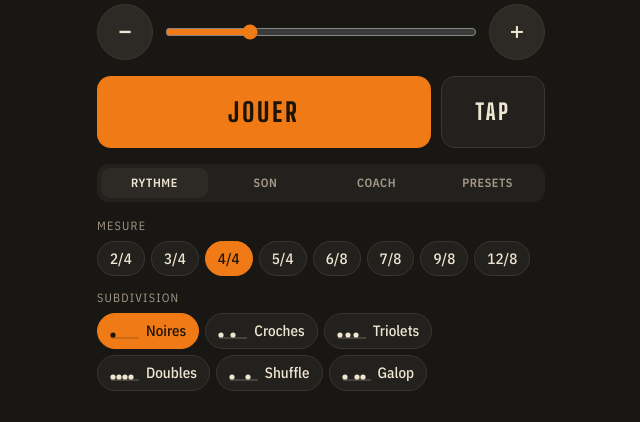
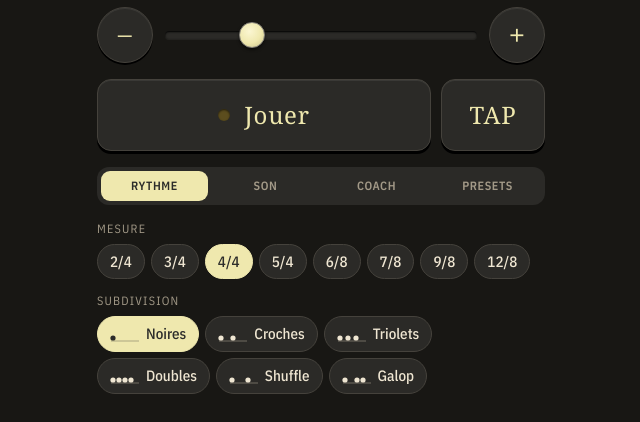
Before and after one commit to mathieulopato/contretemps, a plain HTML site: page index.html in a window 1280 px wide. Shown: the part 397-819 px from the top of the page, without its empty margins (319-959 px from the left). Drawn offline with nearby package versions, Linux system fonts and the light colour scheme.

Commit message:
Add files via upload

```diff
--- a/index.html
+++ b/index.html
@@ -16,22 +16,22 @@
 <title>Contretemps</title>
 <link rel="preconnect" href="https://fonts.googleapis.com">
 <link rel="preconnect" href="https://fonts.gstatic.com" crossorigin>
-<link rel="stylesheet" href="https://fonts.googleapis.com/css2?family=Big+Shoulders+Display:wght@500;800&family=IBM+Plex+Sans+Condensed:wght@400;500;600&display=swap">
+<link rel="stylesheet" href="https://fonts.googleapis.com/css2?family=IBM+Plex+Sans+Condensed:wght@400;500;600&display=swap">
 <style>
   :root {
     color-scheme: dark;
     --tolex: #181714;
-    --panel: #23211d;
-    --panel-2: #2d2a25;
-    --line: #3a3630;
+    --panel: #2b2a27;
+    --panel-2: #37352f;
+    --line: #45423c;
     --cream: #efe6d2;
     --dim: #a39a88;
-    --amber: #f07b16;
-    --amber-deep: #c65f08;
-    --amber-hi: #ffac5c;
-    --sage: #86b5a8;
-    --red: #d9624a;
-    --display: "Big Shoulders Display", "Arial Narrow", Impact, sans-serif;
+    --face: #EFE8AE;
+    --ink: #2c2c2a;
+    --amber: #F5B83D;
+    --lamp-off: #5c4d1e;
+    --red: #B8261C;
+    --display: Georgia, "Times New Roman", serif;
     --ui: "IBM Plex Sans Condensed", "Arial Narrow", system-ui, sans-serif;
   }
   [hidden] { display: none !important; }
@@ -50,8 +50,8 @@
     display: flex; flex-direction: column; gap: 16px;
   }
   header { display: flex; align-items: baseline; justify-content: space-between; }
-  h1 { font: 800 22px/1 var(--display); letter-spacing: .06em; text-transform: uppercase; margin: 0; }
-  h1 span { color: var(--amber); }
+  h1 { font: 400 25px/1 var(--display); letter-spacing: .01em; margin: 0; }
+  h1 span { color: var(--amber); font-style: italic; }
   .meta { color: var(--dim); font-size: 13px; letter-spacing: .04em; font-variant-numeric: tabular-nums; }
 
 
@@ -124,27 +124,38 @@
   .tempo-ctl { display: grid; grid-template-columns: 56px 1fr 56px; align-items: center; gap: 12px; }
   .tempo-ctl input[type=range] { grid-column: auto; margin: 0; }
   .step {
-    height: 56px; border-radius: 50%; border: 1px solid var(--line); background: var(--panel-2);
-    color: var(--cream); font: 500 34px/1 var(--display); cursor: pointer; position: relative;
+    height: 56px; border-radius: 50%; border: 1px solid var(--line); background: var(--panel);
+    color: var(--face); font: 400 30px/1 var(--display); cursor: pointer; position: relative;
+    box-shadow: inset 0 1px 0 rgba(255,255,255,.07), 0 2px 0 #000;
   }
-  .step:active { background: var(--line); }
-  input[type=range] { width: 100%; accent-color: var(--amber); grid-column: 1 / -1; margin: 4px 0 0; height: 28px; }
+  .step:active { background: var(--panel-2); transform: translateY(1px); box-shadow: inset 0 1px 0 rgba(255,255,255,.07), 0 1px 0 #000; }
+
+  /* range: charcoal slot with a cream knob */
+  input[type=range] { -webkit-appearance: none; appearance: none; background: transparent; width: 100%; grid-column: 1 / -1; margin: 4px 0 0; height: 30px; }
+  input[type=range]::-webkit-slider-runnable-track { height: 8px; border-radius: 4px; background: var(--panel); box-shadow: inset 0 1px 2px #000, 0 1px 0 rgba(255,255,255,.05); }
+  input[type=range]::-moz-range-track { height: 8px; border-radius: 4px; background: var(--panel); box-shadow: inset 0 1px 2px #000; }
+  input[type=range]::-webkit-slider-thumb {
+    -webkit-appearance: none; width: 26px; height: 26px; margin-top: -9px; border-radius: 50%;
+    background: radial-gradient(circle at 40% 35%, #fbf6d2, var(--face) 55%, #c9c28c); border: 1px solid #8a877e; box-shadow: 0 2px 3px rgba(0,0,0,.5);
+  }
+  input[type=range]::-moz-range-thumb { width: 26px; height: 26px; border-radius: 50%; background: var(--face); border: 1px solid #8a877e; }
 
   .transport { display: grid; grid-template-columns: 1fr 104px; gap: 10px; }
-  .play {
-    height: 72px; border: 0; border-radius: 14px; cursor: pointer;
-    background: var(--amber); color: #1d1406;
-    font: 800 26px/1 var(--display); letter-spacing: .12em; text-transform: uppercase;
+  .play, .tap {
+    height: 72px; border: 1px solid var(--line); border-radius: 14px; cursor: pointer;
+    background: var(--panel); color: var(--face);
+    font: 400 24px/1 var(--display); letter-spacing: .03em;
+    box-shadow: inset 0 1px 0 rgba(255,255,255,.07), 0 3px 0 #000;
+    display: flex; align-items: center; justify-content: center; gap: 14px;
   }
-  .play.running { background: var(--cream); }
-  .tap {
-    height: 72px; border-radius: 14px; border: 1px solid var(--line); background: var(--panel);
-    color: var(--cream); font: 800 22px/1 var(--display); letter-spacing: .12em; cursor: pointer;
-  }
-  .tap:active, .tap.hit { background: var(--panel-2); border-color: var(--amber); }
+  .play::before { content: ""; width: 12px; height: 12px; border-radius: 50%; background: var(--lamp-off); box-shadow: inset 0 1px 2px rgba(0,0,0,.6); }
+  .play.running::before { background: var(--amber); box-shadow: 0 0 12px var(--amber); }
+  .play:active, .tap:active { transform: translateY(2px); box-shadow: inset 0 1px 0 rgba(255,255,255,.07), 0 1px 0 #000; }
+  .tap.hit { border-color: var(--amber); color: var(--amber); }
 
   /* Tabs */
   .tabs { display: grid; grid-template-columns: repeat(4, 1fr); gap: 4px; background: var(--panel); padding: 4px; border-radius: 12px; }
+  .tabs button[aria-selected="true"] { background: var(--face) !important; color: var(--ink) !important; }
   .tabs button {
     border: 0; background: transparent; color: var(--dim); padding: 9px 2px; border-radius: 9px; cursor: pointer;
     font: 600 12px/1 var(--ui); letter-spacing: .05em; text-transform: uppercase;
@@ -158,7 +169,7 @@
     padding: 9px 12px; border-radius: 999px; cursor: pointer; font: 500 15px/1 var(--ui);
     font-variant-numeric: tabular-nums; display: inline-flex; align-items: center; gap: 6px;
   }
-  .chip[aria-pressed="true"] { background: var(--amber); border-color: var(--amber); color: #1d1406; }
+  .chip[aria-pressed="true"] { background: var(--face); border-color: var(--face); color: var(--ink); }
   .chip svg { width: 30px; height: 16px; }
   .row { display: flex; align-items: center; justify-content: space-between; gap: 12px; }
   .row label { flex: 1; }
@@ -173,7 +184,7 @@
   .switch { display: flex; align-items: center; justify-content: space-between; font-weight: 600; }
   .switch input { width: 48px; height: 28px; accent-color: var(--amber); }
   .note { color: var(--dim); font-size: 13px; margin: 0; }
-  .status { color: var(--sage); font-size: 13px; font-variant-numeric: tabular-nums; min-height: 1.2em; }
+  .status { color: var(--amber); font-size: 13px; font-variant-numeric: tabular-nums; min-height: 1.2em; }
 
 
   .presets { display: flex; flex-direction: column; gap: 6px; }
@@ -186,7 +197,7 @@
     background: var(--panel); border: 1px solid var(--line); color: var(--cream); border-radius: 10px;
     padding: 10px 12px; font: 16px var(--ui); min-width: 0; -webkit-user-select: text; user-select: text;
   }
-  .save button { border: 0; background: var(--panel-2); color: var(--cream); border-radius: 10px; padding: 0 16px; font: 600 14px var(--ui); cursor: pointer; }
+  .save button { border: 1px solid var(--line); background: var(--panel); color: var(--face); border-radius: 10px; padding: 0 16px; font: 600 14px var(--ui); cursor: pointer; }
   button:focus-visible, input:focus-visible { outline: 2px solid var(--amber); outline-offset: 2px; }
 
   /* Mode switch */
--- a/sw.js
+++ b/sw.js
@@ -1,4 +1,4 @@
-const CACHE = 'contretemps-v12';
+const CACHE = 'contretemps-v14';
 const SHELL = ['./', 'index.html', 'manifest.webmanifest', 'icon-180.png', 'icon-512.png'];
 
 // cache: 'reload' skips the browser's HTTP cache, so a new version never stores stale files
```
Also changed, not shown: icon-180.png, icon-512.png.
